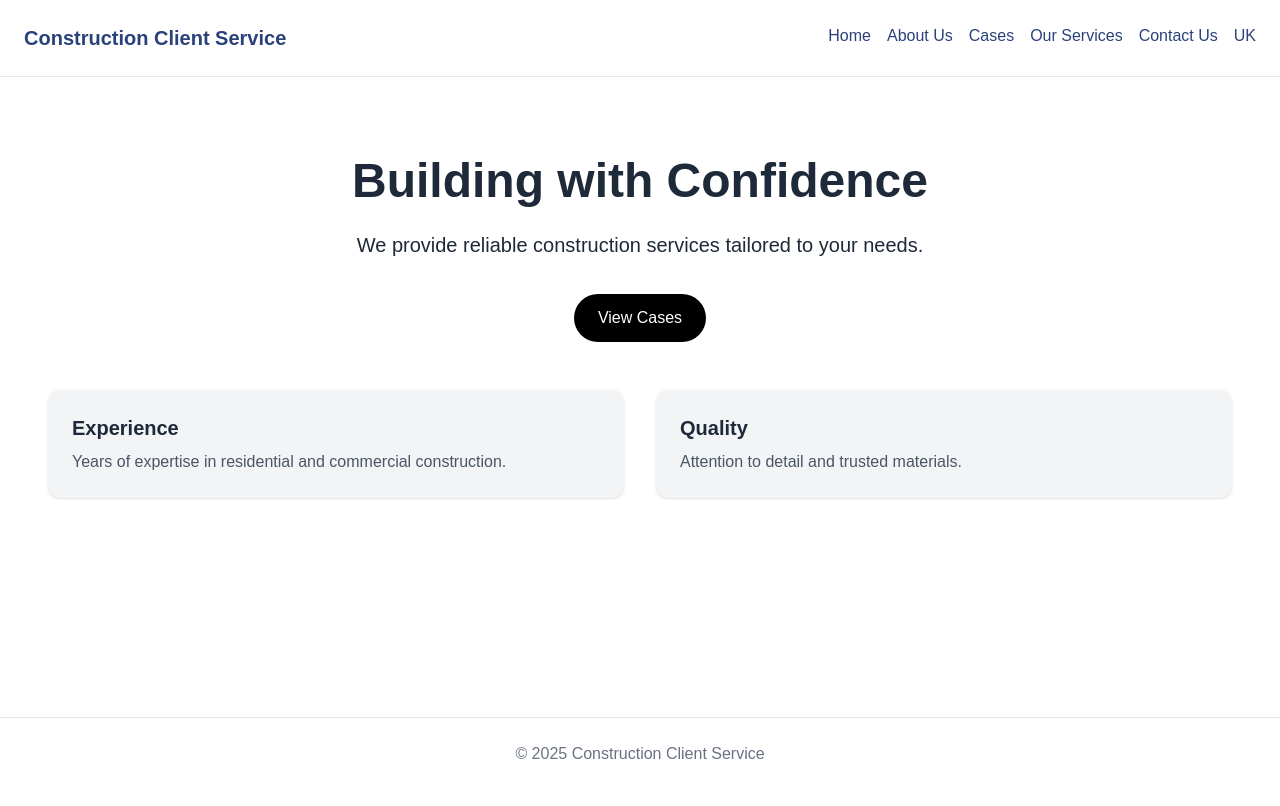
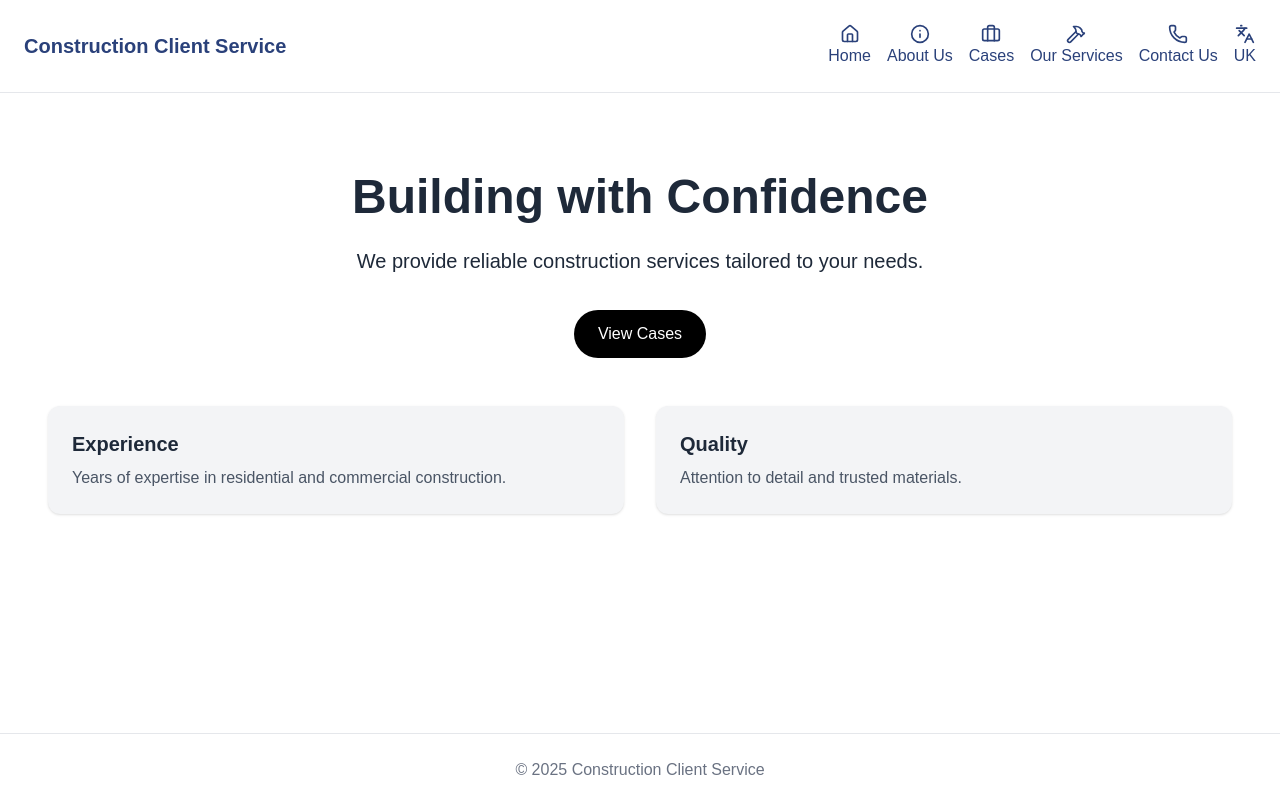
Before and after one commit to MarynaDanyliuk/construction-client-site, a Next.js app: page /en in a window 1280 px wide. Built offline with nearby package versions, Linux system fonts and the light colour scheme.

Commit message:
add icons to mobile menu

```diff
--- a/app/[locale]/layout.tsx
+++ b/app/[locale]/layout.tsx
@@ -8,6 +8,12 @@ import MetaHead from '../components/MetaHead';
 import StructuredData from '../components/StructuredData';
 import OrganizationSchema from '../components/OrganizationSchema';
 import Head from 'next/head';
+
+import Header from '../components/Header';
+
+{
+  /* <Header locale={locale} t={t} />; */
+}
 
 const websiteSchema = {
   '@context': 'https://schema.org',
@@ -56,7 +62,7 @@ export default async function LocaleLayout({
       <OrganizationSchema />
 
       <div>
-        <header className="flex justify-between p-6 border-b border-gray-200">
+        {/* <header className="flex justify-between p-6 border-b border-gray-200">
           <h1 className="text-xl font-bold">{t.siteName}</h1>
           <nav className="space-x-4">
             <Link href={`/${locale}`}>{t.home}</Link>
@@ -67,10 +73,9 @@ export default async function LocaleLayout({
             <Link href={`/${locale}/contact`}>{t.contact.title}</Link>
             {locale === 'uk' ? <Link href="/en">EN</Link> : <Link href="/uk">UK</Link>}
           </nav>
-        </header>
-
+        </header> */}
+        <Header locale={locale} t={t} />
         <main className="min-h-[80vh]">{children}</main>
-
         <footer className="p-6 text-center text-gray-500 border-t border-gray-200">
           © {year} {t.siteName}
         </footer>
--- /dev/null
+++ b/app/components/Header.tsx
@@ -0,0 +1,49 @@
+import Link from 'next/link';
+import { Home, Info, Briefcase, Hammer, Phone, Languages } from 'lucide-react';
+import type { Dictionary } from '../dictionaries/types';
+
+type HeaderProps = {
+  locale: 'uk' | 'en';
+  t: Dictionary;
+};
+
+export default function Header({ locale, t }: HeaderProps) {
+  return (
+    <header className="flex justify-between items-center p-6 border-b border-gray-200">
+      <h1 className="text-xl font-bold">{t.siteName}</h1>
+      <nav className="flex gap-4 items-center">
+        <Link href={`/${locale}`} className="flex flex-col items-center">
+          <Home size={20} />
+          <span className="hidden md:block">{t.home}</span>
+        </Link>
+        <Link href={`/${locale}/about`} className="flex flex-col items-center">
+          <Info size={20} />
+          <span className="hidden md:block">{t.about.title}</span>
+        </Link>
+        <Link href={`/${locale}/cases`} className="flex flex-col items-center">
+          <Briefcase size={20} />
+          <span className="hidden md:block">{t.cases}</span>
+        </Link>
+        <Link href={`/${locale}/services`} className="flex flex-col items-center">
+          <Hammer size={20} />
+          <span className="hidden md:block">{t.services.title}</span>
+        </Link>
+        <Link href={`/${locale}/contact`} className="flex flex-col items-center">
+          <Phone size={20} />
+          <span className="hidden md:block">{t.contact.title}</span>
+        </Link>
+        {locale === 'uk' ? (
+          <Link href="/en" className="flex flex-col items-center">
+            <Languages size={20} />
+            <span className="hidden md:block">EN</span>
+          </Link>
+        ) : (
+          <Link href="/uk" className="flex flex-col items-center">
+            <Languages size={20} />
+            <span className="hidden md:block">UK</span>
+          </Link>
+        )}
+      </nav>
+    </header>
+  );
+}
--- a/package.json
+++ b/package.json
@@ -11,6 +11,7 @@
     "postbuild": "next-sitemap --config next-sitemap.config.mjs"
   },
   "dependencies": {
+    "lucide-react": "^0.523.0",
     "next": "15.3.4",
     "next-sitemap": "^4.2.3",
     "react": "^19.0.0",
```
Also changed, not shown: 1 other file (tests, documents, lock files or other folders).
